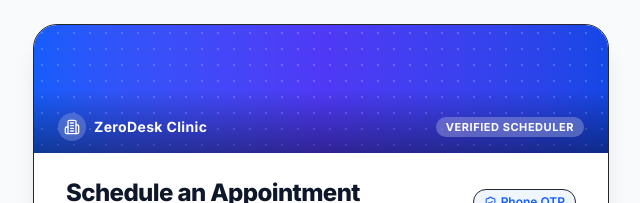
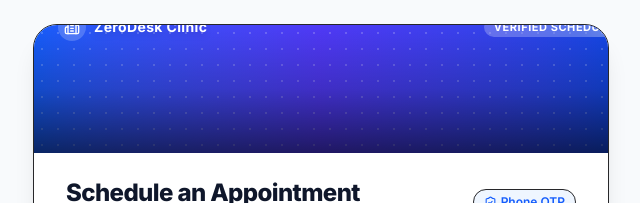
Before and after one commit to thedailyfit/Zerodesk, a Next.js app in the folder apps/web/: page /book/1 in a window 1280 px wide. Shown: the top 203 px of the page, without its empty margins (319-959 px from the left). Built offline with nearby package versions, Linux system fonts and the light colour scheme; no server answers.

Commit message:
feat(booking): add custom clinic cover image to public booking page, ensure light mode styling

```diff
--- a/apps/web/src/app/(dashboard)/booking-link/page.tsx
+++ b/apps/web/src/app/(dashboard)/booking-link/page.tsx
@@ -148,6 +148,20 @@ export default function BookingLinkAdminPage() {
                 onChange={(e) => updateConfig({ doctorEmail: e.target.value })}
                 className="w-full bg-[var(--color-bg)] border border-[var(--color-border)] rounded-xl px-3.5 py-2 text-xs text-[var(--color-text)] focus:ring-2 focus:ring-blue-500 focus:outline-none"
               />
+            </div>
+
+            <div>
+              <label className="block text-xs font-semibold text-[var(--color-text-muted)] mb-1">Clinic Cover Image URL (Optional)</label>
+              <input
+                type="url"
+                value={config.coverImage || ''}
+                onChange={(e) => updateConfig({ coverImage: e.target.value })}
+                placeholder="https://example.com/clinic-cover.jpg"
+                className="w-full bg-[var(--color-bg)] border border-[var(--color-border)] rounded-xl px-3.5 py-2 text-xs text-[var(--color-text)] focus:ring-2 focus:ring-blue-500 focus:outline-none"
+              />
+              <p className="text-[10px] text-[var(--color-text-muted)] mt-1">
+                Provide an image URL to display as the header on your public booking page.
+              </p>
             </div>
           </div>
 
--- a/apps/web/src/app/book/[slug]/page.tsx
+++ b/apps/web/src/app/book/[slug]/page.tsx
@@ -104,14 +104,22 @@ export default function PublicBookingPage({ params }: { params: Promise<{ slug:
 
           {/* Clinic Cover Image Banner */}
           <div className="relative h-32 w-full bg-gradient-to-r from-blue-600 via-indigo-600 to-blue-700 overflow-hidden">
-            <div className="absolute inset-0 bg-[radial-gradient(#fff_1px,transparent_1px)] [background-size:16px_16px] opacity-20" />
-            <div className="absolute inset-0 bg-gradient-to-t from-black/40 via-transparent to-transparent" />
-            <div className="absolute bottom-3 left-6 right-6 flex items-center justify-between text-white">
+            {config.coverImage ? (
+              <img
+                src={config.coverImage}
+                alt="Clinic Cover"
+                className="absolute inset-0 w-full h-full object-cover opacity-90"
+              />
+            ) : (
+              <div className="absolute inset-0 bg-[radial-gradient(#fff_1px,transparent_1px)] [background-size:16px_16px] opacity-20" />
+            )}
+            <div className="absolute inset-0 bg-gradient-to-t from-black/60 via-black/20 to-transparent" />
+            <div className="absolute bottom-3 left-6 right-6 flex items-center justify-between text-white relative z-10">
               <div className="flex items-center gap-2">
                 <span className="p-1.5 rounded-xl bg-white/20 backdrop-blur-md">
                   <Building2 size={16} />
                 </span>
-                <span className="text-sm font-bold tracking-wide">{config.businessName || 'ZeroDesk Clinic'}</span>
+                <span className="text-sm font-bold tracking-wide drop-shadow-md">{config.businessName || 'ZeroDesk Clinic'}</span>
               </div>
               <span className="text-[11px] font-bold uppercase tracking-wider bg-white/25 px-2.5 py-0.5 rounded-full backdrop-blur-md">
                 Verified Scheduler
--- a/apps/web/src/lib/booking-link-store.ts
+++ b/apps/web/src/lib/booking-link-store.ts
@@ -6,6 +6,7 @@ export interface BookingLinkConfig {
   slug: string;
   businessName: string;
   doctorEmail: string;
+  coverImage?: string;
   enabledServiceIds: string[];
   slotDuration: 15 | 30 | 45 | 60;
   workingHoursStart: number;
@@ -23,6 +24,7 @@ export interface BookingLinkConfig {
 const DEFAULT_CONFIG: BookingLinkConfig = {
   slug: 'dr-appointment',
   businessName: 'ZeroDesk Clinic',
+  coverImage: '',
   doctorEmail: 'doctor@zerodesk.in',
   enabledServiceIds: ['1', '2', '3', '4'],
   slotDuration: 30,
```
Also changed, not shown: 1 other file (tests, documents, lock files or other folders).
